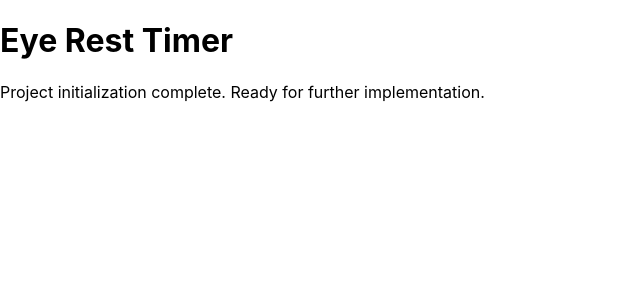
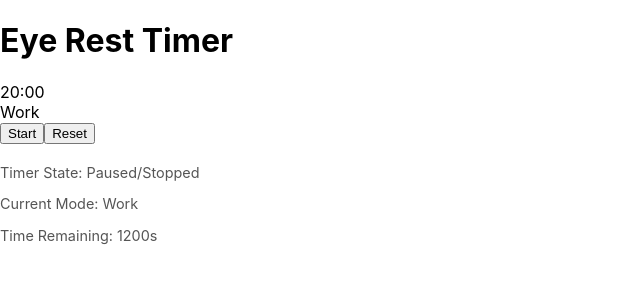
Before and after one commit to 9haroon/eye-rest-timer, a React (Create React App) app: page / in a window 1280 px wide. Shown: the top 300 px of the page, without its empty margins (0-640 px from the left). Built offline with nearby package versions, Linux system fonts and the light colour scheme.

Commit message:
feat(Implement Timer Logic): Develop the core countdown timer mechanism, including start, pause, and

```diff
--- a/src/App.tsx
+++ b/src/App.tsx
@@ -1,10 +1,62 @@
 import React from 'react';
+import TimerDisplay from './components/TimerDisplay';
+import ControlButtons from './components/ControlButtons';
+import { useTimer } from './hooks/useTimer';
+import './index.css'; // Assuming basic CSS is imported globally
 
 function App() {
+  const {
+    timeRemaining,
+    isWorkTime,
+    isActive,
+    start,
+    pause,
+    reset,
+  } = useTimer();
+
+  // Handler for starting the timer.
+  // If the timer is not active, it will start the current state (work or break).
+  // The useTimer hook manages transitioning to the next state when time runs out.
+  const handleStart = () => {
+    start();
+  };
+
+  // Handler for pausing the timer.
+  const handlePause = () => {
+    pause();
+  };
+
+  // Handler for resetting the timer.
+  // This will stop the timer and set it back to the initial work duration.
+  const handleReset = () => {
+    reset();
+  };
+
+  // Prepare display information
+  const timerLabel = isWorkTime ? 'Work' : 'Break';
+
   return (
-    <div>
+    <div className="app-container">
       <h1>Eye Rest Timer</h1>
-      <p>Project initialization complete. Ready for further implementation.</p>
+      <TimerDisplay
+        timeRemaining={timeRemaining}
+        isWorkTime={isWorkTime}
+        isActive={isActive}
+      />
+      <ControlButtons
+        onStart={handleStart}
+        onPause={handlePause}
+        onReset={handleReset}
+        isActive={isActive}
+        timeRemaining={timeRemaining}
+      />
+
+      {/* Status indicators for debugging or user feedback - can be removed later */}
+      <div className="status-indicators" style={{ marginTop: '20px', fontSize: '0.9em', color: '#555' }}>
+        <p>Timer State: {isActive ? 'Running' : 'Paused/Stopped'}</p>
+        <p>Current Mode: {timerLabel}</p>
+        <p>Time Remaining: {timeRemaining}s</p>
+      </div>
     </div>
   );
 }
--- /dev/null
+++ b/src/components/ControlButtons.tsx
@@ -0,0 +1,46 @@
+import React from 'react';
+
+interface ControlButtonsProps {
+  onStart: () => void;
+  onPause: () => void;
+  onReset: () => void;
+  isActive: boolean;
+  timeRemaining: number;
+}
+
+const ControlButtons: React.FC<ControlButtonsProps> = ({
+  onStart,
+  onPause,
+  onReset,
+  isActive,
+  timeRemaining,
+}) => {
+  // Determine if the timer has finished its last cycle and is ready for a new one.
+  // This happens when isActive is false and timeRemaining indicates the end of a cycle.
+  // A simple heuristic is that if isActive is false and timeRemaining is NOT the initial work duration,
+  // it implies a cycle has completed and needs to be reset or started fresh.
+  // However, the hook's logic ensures that after a cycle finishes, timeRemaining is set to the *next* duration.
+  // So, timeRemaining === 0 is a transient state.
+  // A more robust check is if it's not active and timeRemaining is not the default work duration.
+  // For this P0 task, we can simplify and consider "Start New" when not active and time is not the default starting value.
+  // But given the reset() function sets it to DEFAULT_WORK_DURATION, we can infer from isActive.
+
+  const isTimerAtStartOrReset = timeRemaining === (20 * 60); // Assuming default work duration is 20*60
+
+  return (
+    <div className="control-buttons">
+      {isActive ? (
+        <button onClick={onPause}>Pause</button>
+      ) : (
+        <>
+          <button onClick={onStart}>
+            {isTimerAtStartOrReset ? 'Start' : 'Resume'}
+          </button>
+          <button onClick={onReset}>Reset</button>
+        </>
+      )}
+    </div>
+  );
+};
+
+export default ControlButtons;
--- /dev/null
+++ b/src/components/TimerDisplay.tsx
@@ -0,0 +1,25 @@
+import React from 'react';
+import { formatTime } from '../hooks/useTimer';
+
+interface TimerDisplayProps {
+  timeRemaining: number;
+  isWorkTime: boolean;
+  isActive: boolean;
+}
+
+const TimerDisplay: React.FC<TimerDisplayProps> = ({ timeRemaining, isWorkTime, isActive }) => {
+  const formattedTime = formatTime(timeRemaining);
+  const timerStateLabel = isWorkTime ? 'Work' : 'Break';
+
+  // Basic styling classes - these would be expanded in CSS
+  const containerClassName = `timer-display ${isWorkTime ? 'work-state' : 'break-state'} ${isActive ? 'active' : ''}`;
+
+  return (
+    <div className={containerClassName}>
+      <div className="time-value">{formattedTime}</div>
+      <div className="state-label">{timerStateLabel}</div>
+    </div>
+  );
+};
+
+export default TimerDisplay;
--- /dev/null
+++ b/src/hooks/useTimer.ts
@@ -0,0 +1,118 @@
+import { useState, useEffect, useRef, useCallback } from 'react';
+
+const DEFAULT_WORK_DURATION = 20 * 60; // 20 minutes in seconds
+const DEFAULT_BREAK_DURATION = 20; // 20 seconds
+
+export interface TimerState {
+  timeRemaining: number;
+  isWorkTime: boolean;
+  isActive: boolean;
+}
+
+export type TimerControls = {
+  start: () => void;
+  pause: () => void;
+  reset: () => void;
+};
+
+export function useTimer(): TimerState & TimerControls {
+  const [timeRemaining, setTimeRemaining] = useState<number>(DEFAULT_WORK_DURATION);
+  const [isWorkTime, setIsWorkTime] = useState<boolean>(true);
+  const [isActive, setIsActive] = useState<boolean>(false);
+  const intervalIdRef = useRef<NodeJS.Timeout | null>(null);
+
+  const tick = useCallback(() => {
+    setTimeRemaining((prevTime) => {
+      if (prevTime <= 1) {
+        // Time is up, transition to next state
+        if (intervalIdRef.current) {
+          clearInterval(intervalIdRef.current);
+          intervalIdRef.current = null;
+        }
+
+        if (isWorkTime) {
+          // Transition from work to break
+          setIsWorkTime(false);
+          setTimeRemaining(DEFAULT_BREAK_DURATION);
+          setIsActive(false); // Timer stops after work period ends, waiting for next start/reset
+        } else {
+          // Transition from break to work
+          setIsWorkTime(true);
+          setTimeRemaining(DEFAULT_WORK_DURATION);
+          setIsActive(false); // Timer stops after break period ends, waiting for next start/reset
+        }
+        return 0; // Ensure timeRemaining is 0 for the transition moment
+      }
+      return prevTime - 1;
+    });
+  }, [isWorkTime]);
+
+  const start = useCallback(() => {
+    if (isActive) return; // Already running
+
+    // If timer was reset or finished and timeRemaining is 0,
+    // reset() must have been called to prepare for a new cycle.
+    // The actual timer state (work/break duration) is handled by reset() and tick().
+    // We just need to activate the interval if it's not already active.
+
+    setIsActive(true);
+    if (intervalIdRef.current === null) {
+      intervalIdRef.current = setInterval(tick, 1000);
+    }
+  }, [isActive, tick]);
+
+  const pause = useCallback(() => {
+    if (isActive) {
+      setIsActive(false);
+      if (intervalIdRef.current) {
+        clearInterval(intervalIdRef.current);
+        intervalIdRef.current = null;
+      }
+    }
+  }, [isActive]);
+
+  const reset = useCallback(() => {
+    if (intervalIdRef.current) {
+      clearInterval(intervalIdRef.current);
+      intervalIdRef.current = null;
+    }
+    setIsActive(false);
+    setIsWorkTime(true);
+    setTimeRemaining(DEFAULT_WORK_DURATION);
+  }, []);
+
+  // Effect to manage the interval based on isActive state
+  useEffect(() => {
+      if (isActive && timeRemaining > 0) {
+          intervalIdRef.current = setInterval(tick, 1000);
+      } else if (!isActive && intervalIdRef.current !== null) {
+          // Clear interval if not active (paused or finished)
+          clearInterval(intervalIdRef.current);
+          intervalIdRef.current = null;
+      }
+      // Cleanup on unmount
+      return () => {
+          if (intervalIdRef.current) {
+              clearInterval(intervalIdRef.current);
+          }
+      };
+  }, [isActive, timeRemaining, tick]); // timeRemaining is included because tick might set it to 0, which should stop the interval
+
+  return {
+    timeRemaining,
+    isWorkTime,
+    isActive,
+    start,
+    pause,
+    reset,
+  };
+}
+
+// Helper to format time for display
+export function formatTime(seconds: number): string {
+  const minutes = Math.floor(seconds / 60);
+  const remainingSeconds = seconds % 60;
+  const paddedMinutes = String(minutes).padStart(2, '0');
+  const paddedSeconds = String(remainingSeconds).padStart(2, '0');
+  return `${paddedMinutes}:${paddedSeconds}`;
+}
```
